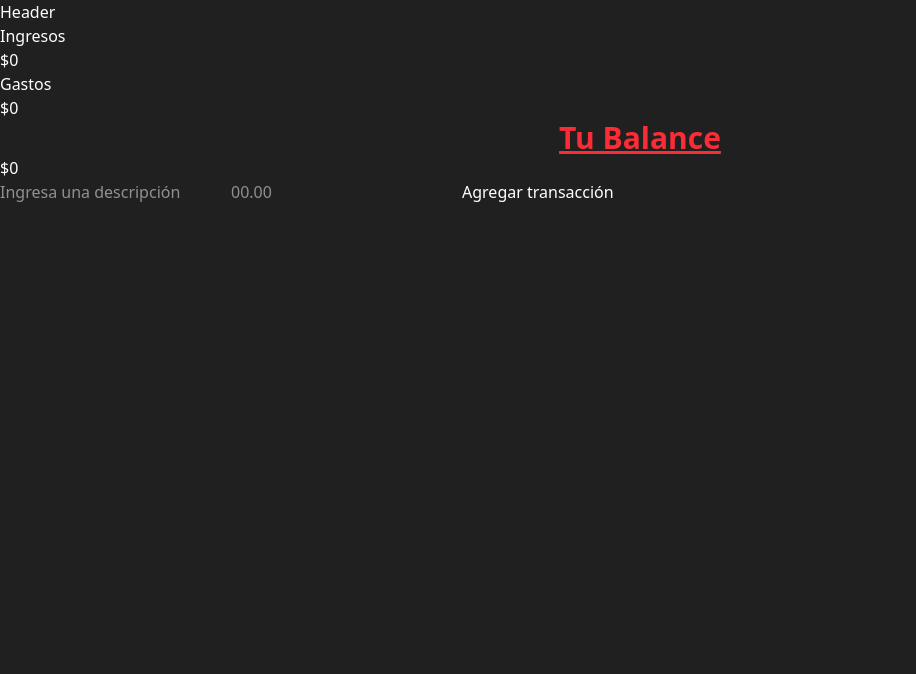
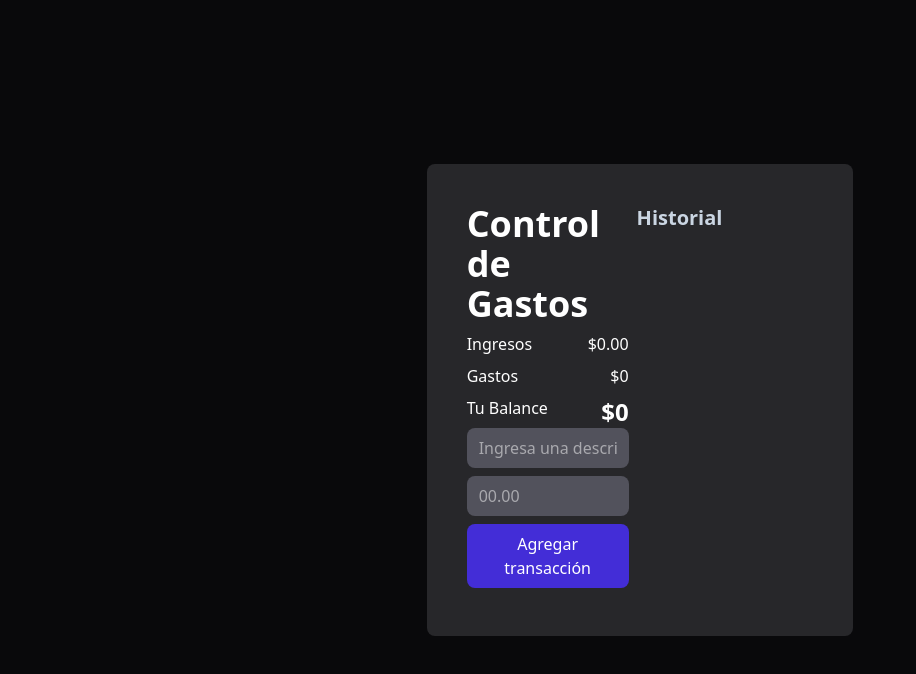
Before and after one commit to execriss/expense-tracker, a React (Vite) app: page / in a window 1280 px wide. Shown: the top 674 px of the page, without its empty margins (0-916 px from the left). Built offline with nearby package versions, Linux system fonts and the light colour scheme.

Commit message:
aplicando estilos iniciales

```diff
--- a/src/App.jsx
+++ b/src/App.jsx
@@ -1,20 +1,30 @@
-import { GlobalProvider } from './context/GlobalState';
+import { GlobalProvider } from "./context/GlobalState";
 
 // Components
-import Header from './components/Header';
-import Balance from './components/Balance';
-import TransactionForm from './components/transactions/TransactionForm';
-import TransactionsList from './components/transactions/TransactionsList';
-import IncomeExpenses from './components/incomeExpenses/IncomeExpenses';
+import Header from "./components/Header";
+import Balance from "./components/Balance";
+import TransactionForm from "./components/transactions/TransactionForm";
+import TransactionsList from "./components/transactions/TransactionsList";
+import IncomeExpenses from "./components/incomeExpenses/IncomeExpenses";
 
 export default function App() {
   return (
     <GlobalProvider>
-      <Header />
-      <IncomeExpenses />
-      <Balance />
-      <TransactionForm />
-      <TransactionsList />
+      <div className="bg-zinc-950 text-white h-screen flex justify-center items-center">
+        <div className="container mx-auto w-2/6">
+          <div className="bg-zinc-800 p-10 rounded-lg flex gap-x-2">
+            <div className="">
+              <h1 className="text-4xl font-bold">Control de Gastos</h1>
+              <IncomeExpenses />
+              <Balance />
+              <TransactionForm />
+            </div>
+            <div className="w-full">
+              <TransactionsList />
+            </div>
+          </div>
+        </div>
+      </div>
     </GlobalProvider>
   );
 }
--- a/src/components/Balance.jsx
+++ b/src/components/Balance.jsx
@@ -1,19 +1,17 @@
-import { useGLobalState } from '../context/GlobalState';
+import { useGLobalState } from "../context/GlobalState";
 
 const Balance = () => {
-    const {transactions} = useGLobalState();
+  const { transactions } = useGLobalState();
 
-    const amounts = transactions.map((transaction) => transaction.amount);
-    const total = amounts.reduce((acc, item) => (acc += item), 0);
+  const amounts = transactions.map((transaction) => transaction.amount);
+  const total = amounts.reduce((acc, item) => (acc += item), 0);
 
-
-
-    return (
-        <div>
-            <h3 className='text-3xl font-bold underline text-center text-red-500'>Tu Balance</h3>
-            <h1>${total}</h1>
-        </div>
-    )
-}
+  return (
+    <div className="flex justify-between">
+      <h3>Tu Balance</h3>
+      <h1 className="text-2xl font-bold">${total}</h1>
+    </div>
+  );
+};
 
 export default Balance;
--- a/src/components/incomeExpenses/IncomeExpenses.jsx
+++ b/src/components/incomeExpenses/IncomeExpenses.jsx
@@ -1,25 +1,31 @@
 import { useGLobalState } from "../../context/GlobalState";
 
 const IncomeExpenses = () => {
-
-    const {transactions} = useGLobalState();
+  const { transactions } = useGLobalState();
 
   const amounts = transactions.map((transaction) => transaction.amount);
-    const income = amounts.filter((item) => item > 0).reduce((acc, item) => (acc += item), 0);
-    const expense = amounts.filter((item) => item < 0).reduce((acc, item) => (acc += item), 0) * -1;
+  const income = amounts
+    .filter((item) => item > 0)
+    .reduce((acc, item) => (acc += item), 0)
+    .toFixed(2);
+  const expense =
+    amounts
+      .filter((item) => item < 0)
+      .reduce((acc, item) => (acc += item), 0)
+      .toFixed(2) * -1;
 
   return (
     <>
-            <div>
+      <div className="flex justify-between my-2">
         <h4>Ingresos</h4>
         <p className="money plus">${income}</p>
       </div>
-            <div>
+      <div className="flex justify-between my-2">
         <h4>Gastos</h4>
         <h4>${expense}</h4>
       </div>
     </>
-    )
-}
+  );
+};
 
 export default IncomeExpenses;
--- a/src/components/transactions/TransactionForm.jsx
+++ b/src/components/transactions/TransactionForm.jsx
@@ -2,8 +2,8 @@ import { useState } from "react";
 import { useGLobalState } from "../../context/GlobalState";
 
 const TransactionForm = () => {
-    const {addTransaction} = useGLobalState();
-    const [description, setDescription] = useState('');
+  const { addTransaction } = useGLobalState();
+  const [description, setDescription] = useState("");
   const [amount, setAmount] = useState(0);
 
   const handleSubmit = (e) => {
@@ -11,10 +11,9 @@ const TransactionForm = () => {
     addTransaction({
       id: window.crypto.randomUUID(),
       description,
-            amount: +amount
-
+      amount: +amount,
     });
-    }
+  };
 
   return (
     <div>
@@ -23,16 +22,20 @@ const TransactionForm = () => {
           type="text"
           placeholder="Ingresa una descripción"
           onChange={(e) => setDescription(e.target.value)}
+          className="bg-zinc-600 text-white px-3 py-2 rounded-lg block mb-2 w-full"
         />
         <input
           type="number"
           placeholder="00.00"
           onChange={(e) => setAmount(e.target.value)}
+          className="bg-zinc-600 text-white px-3 py-2 rounded-lg block mb-2 w-full"
         />
-                <button>Agregar transacción</button>
+        <button className="bg-indigo-700 text-white px-3 py-2 rounded-lg block mb-2 w-full cursor-pointer hover:bg-indigo-600">
+          Agregar transacción
+        </button>
       </form>
     </div>
-    )
-}
+  );
+};
 
 export default TransactionForm;
--- /dev/null
+++ b/src/components/transactions/TransactionItem.jsx
@@ -0,0 +1,17 @@
+import { useGLobalState } from "../../context/GlobalState";
+
+function TransactionItem({ transaction }) {
+  const { deleteTransaction } = useGLobalState();
+
+  return (
+    <li className="bg-zinc-600 text-white px-3 py-1 rounded-lg mb-2 w-full flex justify-between items-center">
+      <p className="text-sm">{transaction.description}</p>
+      <div>
+        <span>${transaction.amount}</span>
+        <button onClick={() => deleteTransaction(transaction.id)}>X</button>
+      </div>
+    </li>
+  );
+}
+
+export default TransactionItem;
--- a/src/components/transactions/TransactionsList.jsx
+++ b/src/components/transactions/TransactionsList.jsx
@@ -1,19 +1,19 @@
 import { useGLobalState } from "../../context/GlobalState";
+import TransactionItem from "./TransactionItem";
 
 const TransactionsList = () => {
-    const {transactions, deleteTransaction} = useGLobalState();
+  const { transactions } = useGLobalState();
 
-    return (
-        <div>
-            {transactions.map((transaction) => (
-                <div key={transaction.id}>
-                    <p>{transaction.description}</p>
-                    <span>{transaction.amount}</span>
-                    <button onClick={() => deleteTransaction(transaction.id)}>X</button>
-                </div>
-            ))}
-        </div>
-    )
-}
+  return (
+    <>
+      <h3 className="text-slate-300 text-xl font-bold block">Historial</h3>
+      <ul>
+        {transactions.map((transaction) => (
+          <TransactionItem transaction={transaction} key={transaction.id} />
+        ))}
+      </ul>
+    </>
+  );
+};
 
 export default TransactionsList;
```
Lines whose indentation alone changed are shown as unchanged.
